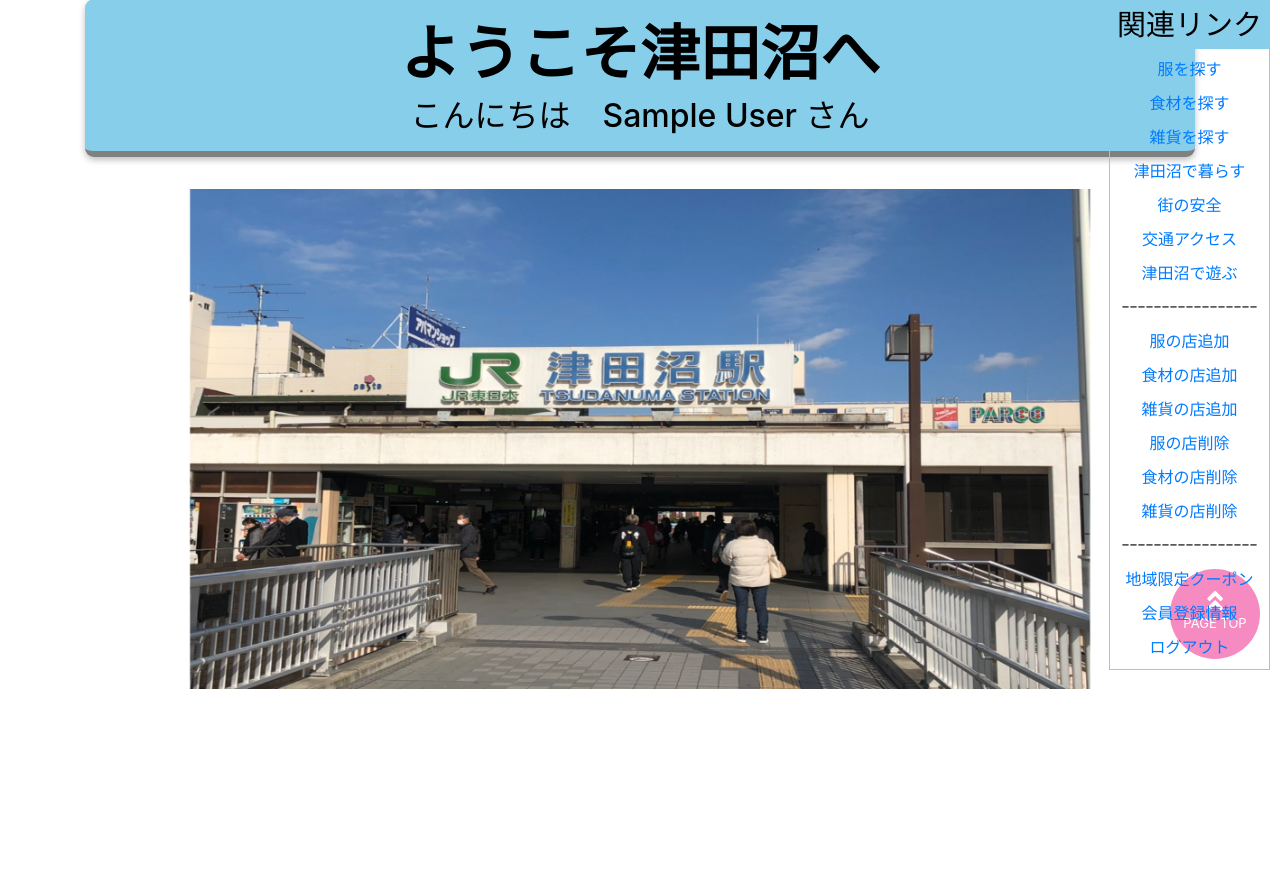
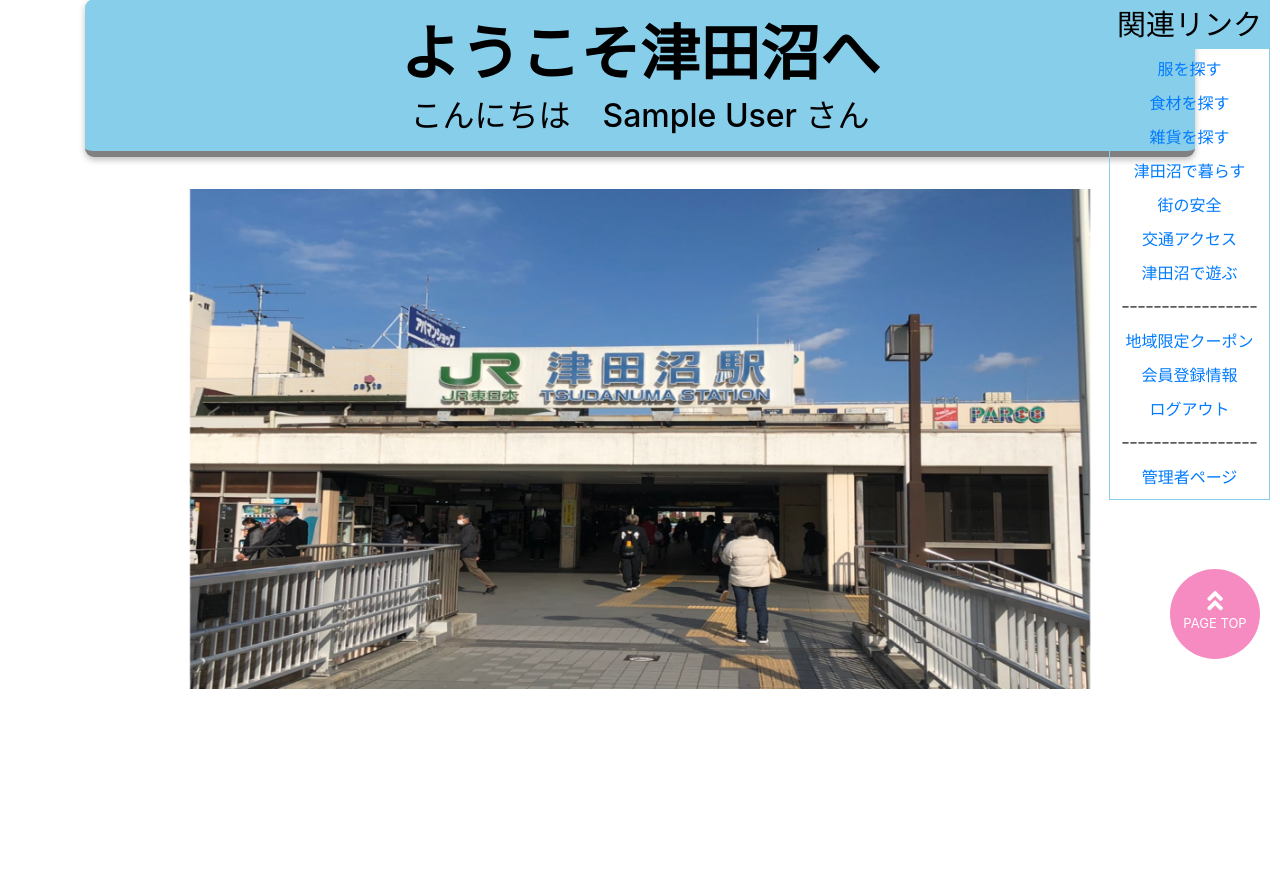
Before and after one commit to y-Kawanishi/tsudanuma-info, a PHP site: page /index.php in a window 1280 px wide. Shown: the part 121-990 px from the top of the page. Run offline with PHP 8.4, Linux system fonts and the light colour scheme; the visitor is signed in with stand-in values (Sample User, id 1); some libraries are stand-ins or nearby versions; some web fonts are replaced.

Commit message:
TOPサイドバー変更

```diff
--- a/htdocs/template/index.php
+++ b/htdocs/template/index.php
@@ -128,16 +128,11 @@ include("./header.php");
           <li><a href="./convenient.php">交通アクセス</a></li>
           <li><a href="./play.php">津田沼で遊ぶ</a></li>
           <li><a>-----------------</a></li>
-          <li><a href="../insert_data/apparel.php">服の店追加</a></li>
-          <li><a href="../insert_data/food.php">食材の店追加</a></li>
-          <li><a href="../insert_data/goods.php">雑貨の店追加</a></li>
-          <li><a href="../delete_data/apparel.php">服の店削除</a></li>
-          <li><a href="../delete_data/food.php">食材の店削除</a></li>
-          <li><a href="../delete_data/goods.php">雑貨の店削除</a></li>
-          <li><a>-----------------</a></li>
           <li><a href="../html/coupon.html">地域限定クーポン</a></li>
           <li><a href="./user.php">会員登録情報</a></li>
           <li><a href="../html/logout.html">ログアウト</a></li>
+          <li><a>-----------------</a></li>
+          <li><a href="../admin/entry.php">管理者ページ</a></li>
         </ul>
     </section>
   </aside>
```
